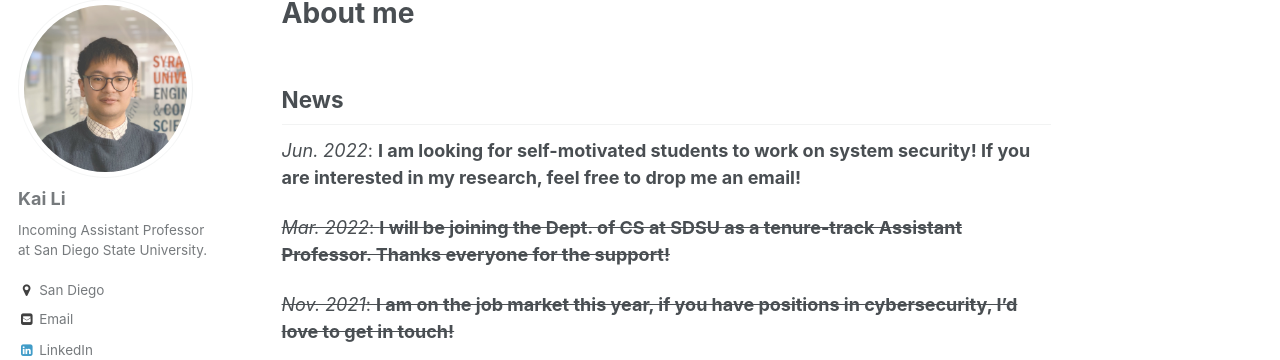
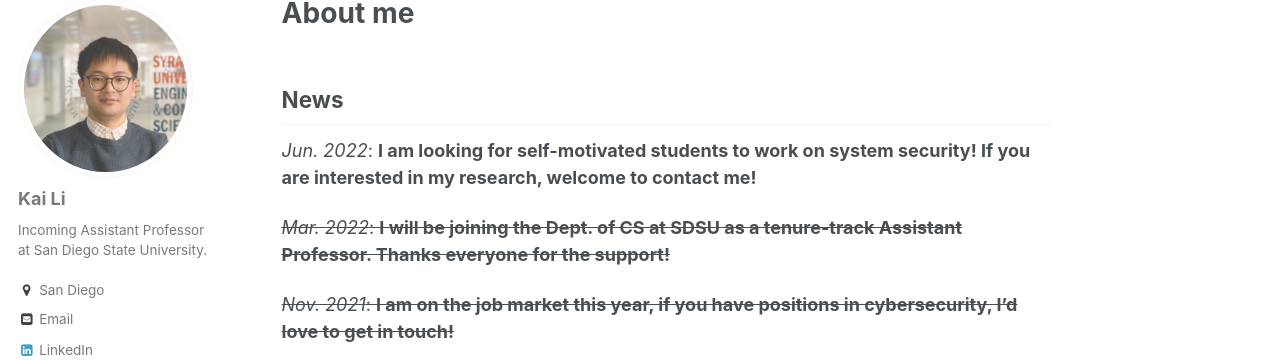
Before and after one commit to likai1993/likai1993.github.io, a Jekyll site: the page built from _pages/about.md, in a window 1280 px wide and 1113 px high. Shown: the part 119-479 px from the top of the window. Built offline with Jekyll 4.4.1, drawn with Linux system fonts in a browser that asks for light colours; some web fonts are replaced.

Commit message:
Update about.md

```diff
--- a/_pages/about.md
+++ b/_pages/about.md
@@ -10,7 +10,7 @@ redirect_from:
 
 News
 ----
-*Jun. 2022*: **I am looking for self-motivated students to work on system security! If you are interested in my research, feel free to drop me an email!**
+*Jun. 2022*: **I am looking for self-motivated students to work on system security! If you are interested in my research, welcome to contact me!**
 
 ~~*Mar. 2022*: **I will be joining the Dept. of CS at SDSU as a tenure-track Assistant Professor. Thanks everyone for the support!**~~
 
```
